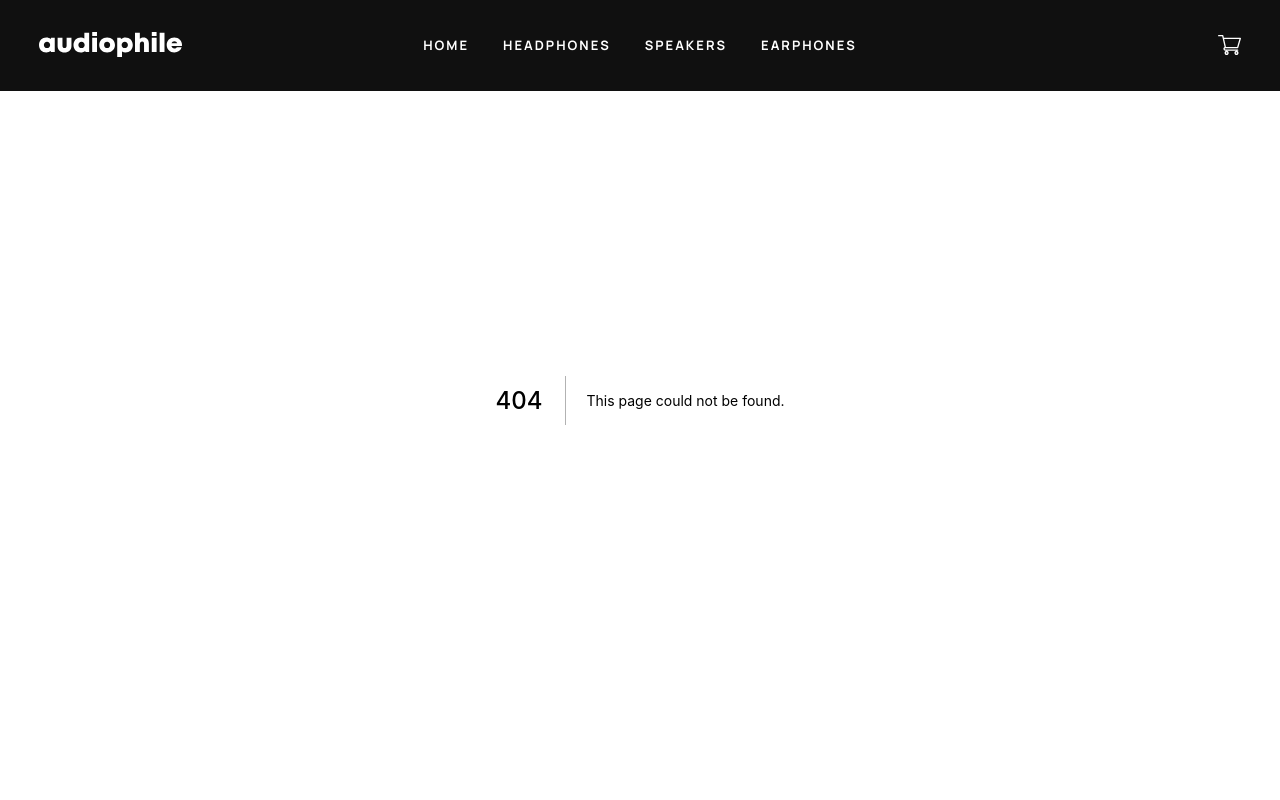
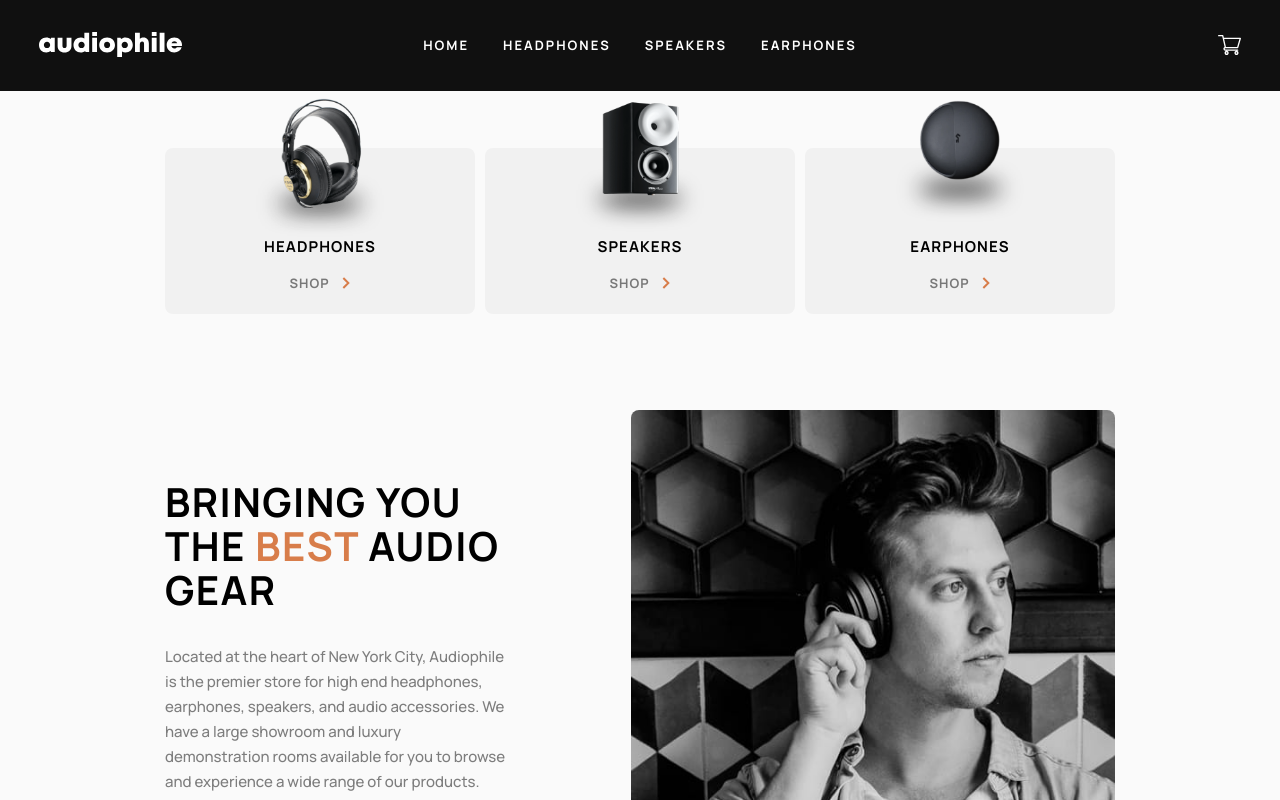
Before and after one commit to MichalTrubini/NEXT_Audiophile-3, a Next.js app: page /product/1 in a window 1280 px wide. Before the commit this address had no page. Shown: the top 800 px of the page. Built offline with nearby package versions, Linux system fonts and the light colour scheme.

Commit message:
category pages done, product template WIP

```diff
--- /dev/null
+++ b/pages/product/[productID].tsx
@@ -0,0 +1,40 @@
+import Categories from "../../src/shared/components/category/categories";
+import Promo from "../../src/shared/components/content/promo";
+import data from "../../data.json";
+import { useState, useEffect } from "react";
+import { useRouter } from "next/router";
+
+const ProductSingle = () => {
+  const router = useRouter();
+  const page = String(router.query.categoryID);
+
+  const categoryData = data.filter((item) => item.category.includes(page));
+
+  const [screenWidth, setScreenWidth] = useState(0);
+
+  useEffect(() => {
+    const widthInitial = window.innerWidth;
+    setScreenWidth(widthInitial);
+
+    function getWindowDimensions() {
+      const widthCurrent = window.innerWidth;
+      return widthCurrent;
+    }
+
+    function handleResize() {
+      setScreenWidth(getWindowDimensions());
+    }
+
+    window.addEventListener("resize", handleResize);
+    return () => window.removeEventListener("resize", handleResize);
+  }, []);
+
+  return (
+    <div className="container">
+      <Categories />
+      <Promo />
+    </div>
+  );
+};
+
+export default ProductSingle;
--- a/src/modules/category/productsCategory.module.css
+++ b/src/modules/category/productsCategory.module.css
@@ -58,5 +58,32 @@
 }
 
 @media screen and (min-width: 950px) {
+ .product {
+    display: flex;
+    gap: 12.5rem;
+    justify-content: space-between;
+    align-items: center;
+ }
 
+ .imageContainer, .content {
+    width: 50%;
+    margin: 0;
+ }
+
+ .content {
+    text-align: left;
+ }
+
+ .header, .about {
+    padding: 0;
+ }
+
+ .about {
+    margin-bottom: 4rem;
+    padding-right: 2.475rem;
+ }
+
+ .header {
+    padding-right: 10rem;
+ }
 }
--- a/src/shared/components/category/categories.tsx
+++ b/src/shared/components/category/categories.tsx
@@ -4,6 +4,7 @@ import earphones from "../../../../public/assets/shared/desktop/image-category-t
 import headphones from "../../../../public/assets/shared/desktop/image-category-thumbnail-headphones.png";
 import speakers from "../../../../public/assets/shared/desktop/image-category-thumbnail-speakers.png";
 import arrow from "../../../../public/assets/shared/desktop/icon-arrow-right.svg";
+import Link from "next/link";
 
 const Categories = () => {
   const categoryData = [
@@ -11,16 +12,19 @@ const Categories = () => {
       id: 1,
       title: "headphones",
       src: headphones,
+      link: "/category/headphones",
     },
     {
       id: 2,
       title: "speakers",
       src: speakers,
+      link: "/category/speakers",
     },
     {
       id: 3,
       title: "earphones",
       src: earphones,
+      link: "/category/earphones",
     },
   ];
 
@@ -32,10 +36,12 @@ const Categories = () => {
             <Image src={item.src} alt={item.title} />
           </div>
           <h2 className={styles.title}>{item.title}</h2>
-          <div className={styles.ctaContainer}>
-            <p className={styles.cta}>Shop</p>
-            <Image src={arrow} alt="arrow" />
-          </div>
+          <Link href={item.link}>
+            <div className={styles.ctaContainer}>
+              <p className={styles.cta}>Shop</p>
+              <Image src={arrow} alt="arrow" />
+            </div>
+          </Link>
         </div>
       ))}
     </div>
--- a/src/shared/components/content/promo.tsx
+++ b/src/shared/components/content/promo.tsx
@@ -33,8 +33,8 @@ const Promo:React.FC<UsedImage> = () => {
 
   function imageSwitcher() {
     if (screenWidth < 376) return mobileImage;
-    if (screenWidth > 375 && screenWidth < 1025 ) return tabletImage;
-    if (screenWidth > 1024) return desktopImage;
+    if (screenWidth > 375 && screenWidth < 1024 ) return tabletImage;
+    if (screenWidth > 1023) return desktopImage;
   }
 
   return (
--- a/src/shared/styles/globals.css
+++ b/src/shared/styles/globals.css
@@ -83,6 +83,15 @@ p {
   gap: 3.2rem;
 }
 
+.productOdd {
+  flex-direction: row;
+}
+
+.productEven {
+  flex-direction:row-reverse;
+}
+
+
 @media screen and (min-width: 768px) {
   .container {
     padding: 0 3.9rem ;
@@ -105,4 +114,8 @@ p {
     padding: 0 16.5rem ;
     margin: auto;
   }
+
+  .categoryProducts {
+    gap: 16rem;
+  }
 }
```
Also changed, not shown: pages/category/[categoryID].tsx (+5 -2 lines), src/modules/category/productsCategory.tsx (+4 -3 lines), src/modules/product/productTemplate.tsx (added, +23 -0 lines).
